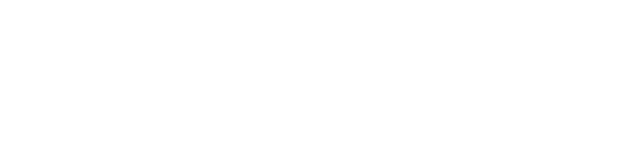
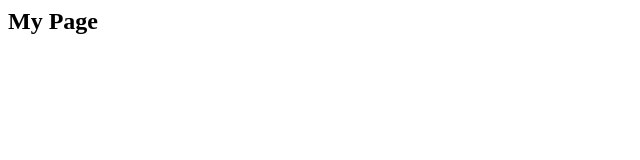
Before and after one commit to chiocciolesonore/chiocciolesonore, a plain HTML site: page index.html in a window 1280 px wide. Shown: the whole page, without its empty margins (0-640 px from the left). Drawn offline with Linux system fonts and the light colour scheme.

Commit message:
Update index.html

```diff
--- a/index.html
+++ b/index.html
@@ -1,4 +1,5 @@
 <html>
   <title>My Page</title>
-  <body></body>
+  <body>
+    <h2>My Page</h2</body>
 </html>
```
